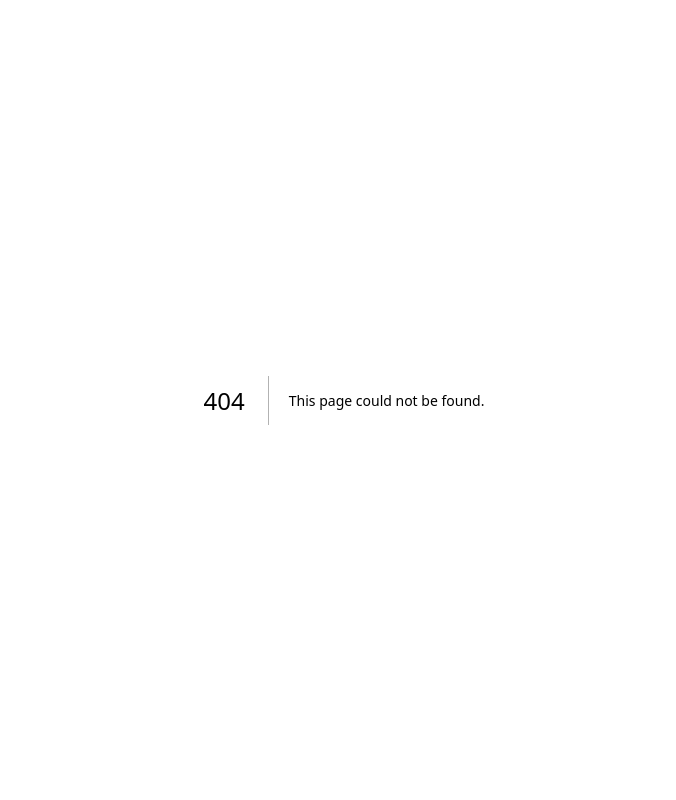
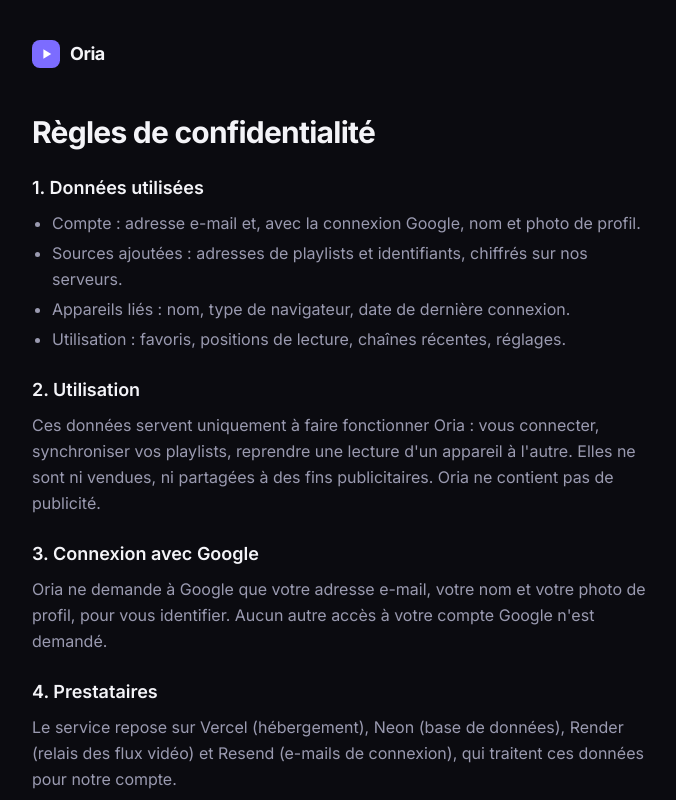
Before and after one commit to cabonjonathan22-png/iptvweb, a Next.js app in the folder apps/web/: page /legal/privacy in a window 1280 px wide. Before the commit this address had no page. Shown: the top 800 px of the page, without its empty margins (296-972 px from the left). Built offline with nearby package versions, Linux system fonts and the light colour scheme.

Commit message:
Page de confidentialité
Co-Authored-By: Claude Opus 5.5 <noreply@anthropic.com>

```diff
--- /dev/null
+++ b/apps/web/src/app/legal/privacy/page.tsx
@@ -0,0 +1,59 @@
+import type { Metadata } from 'next';
+import Link from 'next/link';
+import { BRAND } from '@iptv/shared';
+import { Logo } from '@/components/Logo';
+
+export const metadata: Metadata = { title: 'Confidentialité' };
+
+/** Provisoire : à faire relire par un juriste, comme les CGU. */
+export default function PrivacyPage() {
+  const n = BRAND.name;
+  return (
+    <main className="mx-auto w-full max-w-2xl px-4 py-10 sm:px-6">
+      <Link href="/">
+        <Logo />
+      </Link>
+      <article className="mt-10 space-y-6 leading-relaxed text-muted [&_h1]:text-fg [&_h2]:text-fg">
+        <h1 className="text-3xl font-bold tracking-tight">Règles de confidentialité</h1>
+        <section>
+          <h2 className="mb-2 text-lg font-semibold">1. Données utilisées</h2>
+          <ul className="list-disc space-y-1 pl-5">
+            <li>Compte : adresse e-mail et, avec la connexion Google, nom et photo de profil.</li>
+            <li>Sources ajoutées : adresses de playlists et identifiants, chiffrés sur nos serveurs.</li>
+            <li>Appareils liés : nom, type de navigateur, date de dernière connexion.</li>
+            <li>Utilisation : favoris, positions de lecture, chaînes récentes, réglages.</li>
+          </ul>
+        </section>
+        <section>
+          <h2 className="mb-2 text-lg font-semibold">2. Utilisation</h2>
+          <p>
+            Ces données servent uniquement à faire fonctionner {n} : vous connecter, synchroniser vos
+            playlists, reprendre une lecture d&apos;un appareil à l&apos;autre. Elles ne sont ni vendues, ni
+            partagées à des fins publicitaires. {n} ne contient pas de publicité.
+          </p>
+        </section>
+        <section>
+          <h2 className="mb-2 text-lg font-semibold">3. Connexion avec Google</h2>
+          <p>
+            {n} ne demande à Google que votre adresse e-mail, votre nom et votre photo de profil, pour
+            vous identifier. Aucun autre accès à votre compte Google n&apos;est demandé.
+          </p>
+        </section>
+        <section>
+          <h2 className="mb-2 text-lg font-semibold">4. Prestataires</h2>
+          <p>
+            Le service repose sur Vercel (hébergement), Neon (base de données), Render (relais des flux
+            vidéo) et Resend (e-mails de connexion), qui traitent ces données pour notre compte.
+          </p>
+        </section>
+        <section>
+          <h2 className="mb-2 text-lg font-semibold">5. Vos droits</h2>
+          <p>
+            Vous pouvez demander l&apos;accès à vos données, leur correction ou leur suppression en écrivant
+            à l&apos;adresse d&apos;assistance indiquée sur l&apos;écran de connexion Google.
+          </p>
+        </section>
+      </article>
+    </main>
+  );
+}
--- a/apps/web/src/components/Disclaimer.tsx
+++ b/apps/web/src/components/Disclaimer.tsx
@@ -11,6 +11,10 @@ export function Disclaimer() {
         <Link href="/legal/terms" className="underline hover:text-fg">
           Conditions d&apos;utilisation
         </Link>
+        {' · '}
+        <Link href="/legal/privacy" className="underline hover:text-fg">
+          Confidentialité
+        </Link>
       </p>
     </footer>
   );
```
